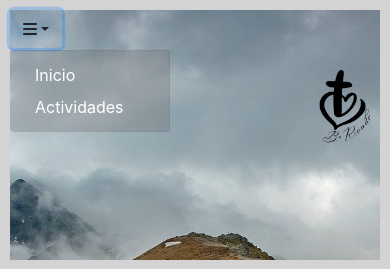
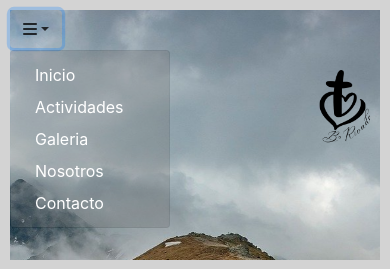
Before and after one commit to Eze157/Bootstrap, a plain HTML site: page pages/Actividades.html in a window 390 px wide. Both pictures are taken after a click on the button 36 px from the left and 29 px from the top of the page. Shown: the top 269 px of the page. Drawn offline with nearby package versions, Linux system fonts and the light colour scheme.

Commit message:
Bootstrap responsive1

```diff
--- a/pages/Actividades.html
+++ b/pages/Actividades.html
@@ -18,6 +18,9 @@
                     <div class="dropdown-menu">
                         <a class="dropdown-item" href="../index.html">Inicio</a>
                         <a class="dropdown-item" href="">Actividades</a>
+                        <a class="dropdown-item" href="Galeria.html">Galeria</a>
+                        <a class="dropdown-item" href="Nosotros.html">Nosotros</a>
+                        <a class="dropdown-item" href="Contacto.html">Contacto</a>
                 </div>
             </section>
             <section class="logo">
```
Also changed, not shown: index.html (+3 -0 lines).
